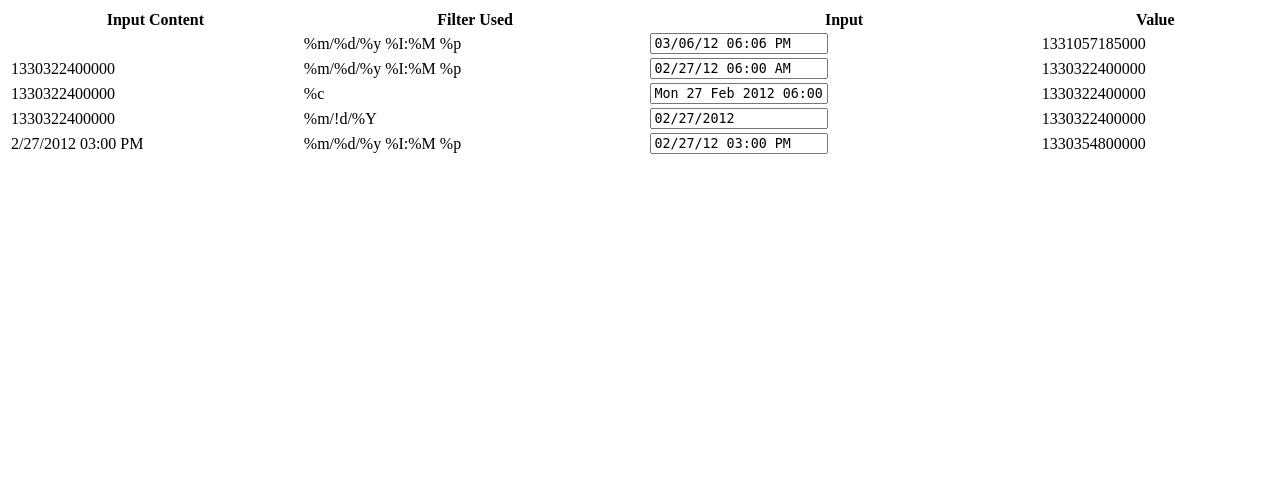
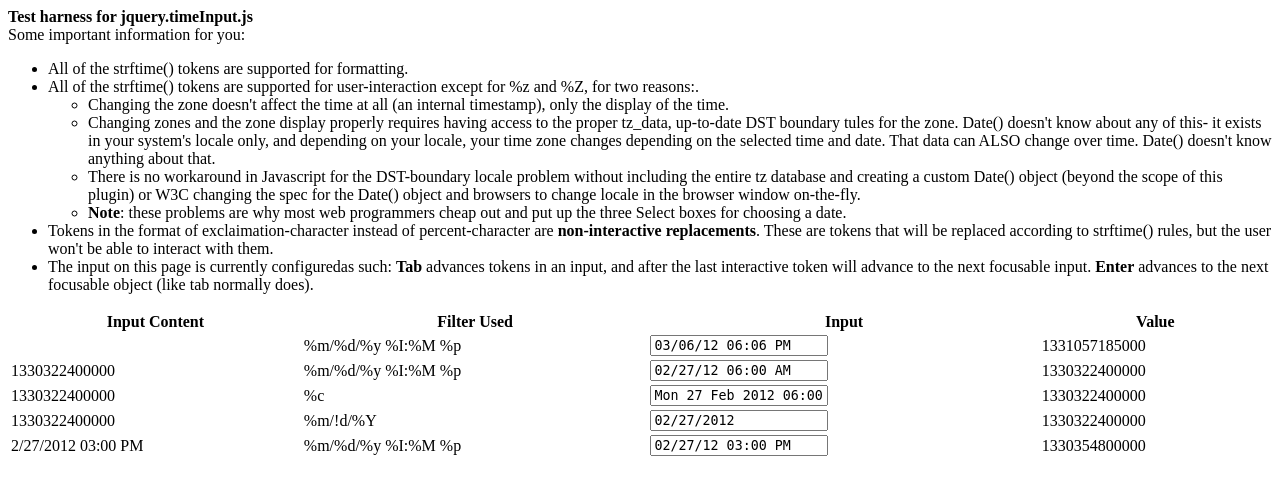
Before and after one commit to mschnee/jQuery-DateTime-input-plugin, a plain HTML site: page index.html in a window 1280 px wide. Drawn offline with nearby package versions, Linux system fonts and the light colour scheme.

Commit message:
Adds text to the test harness.

```diff
--- a/index.html
+++ b/index.html
@@ -9,6 +9,17 @@
 	</style>
 </head>
 <body>
+<div id=info>
+<b>Test harness for jquery.timeInput.js</b><br/>
+Some important information for you:
+<br/>
+<ul>
+<li>All of the strftime() tokens are supported for formatting.</li>
+<li>All of the strftime() tokens are supported for user-interaction except for %z and %Z, for two reasons:.  <ul><li>Changing the zone doesn't affect the time at all (an internal timestamp), only the display of the time.</li><li>Changing zones and the zone display properly requires having access to the proper tz_data, up-to-date DST boundary tules for the zone.  Date() doesn't know about any of this- it exists in your system's locale only, and depending on your locale, your time zone changes depending on the selected time and date.  That data can ALSO change over time.  Date() doesn't know anything about that.</li><li>There is no workaround in Javascript for the DST-boundary locale problem without including the entire tz database and creating a custom Date() object (beyond the scope of this plugin) or W3C changing the spec for the Date() object and browsers to change locale in the browser window on-the-fly.</li><li><b>Note</b>: these problems are why most web programmers cheap out and put up the three Select boxes for choosing a date.</li></ul></li>
+<li>Tokens in the format of exclaimation-character instead of percent-character are <b>non-interactive replacements</b>.  These are tokens that will be replaced according to strftime() rules, but the user won't be able to interact with them.</li>
+<li>The input on this page is currently configuredas such: <b>Tab</b> advances tokens in an input, and after the last interactive token will advance to the next focusable input. <b>Enter</b> advances to the next focusable object (like tab normally does).</li>
+</ul>
+</div>
 <table id=testTable width=100% >
 <tr><th>Input Content</th><th>Filter Used</th><th>Input</th><th>Value</th></tr>
 
```
